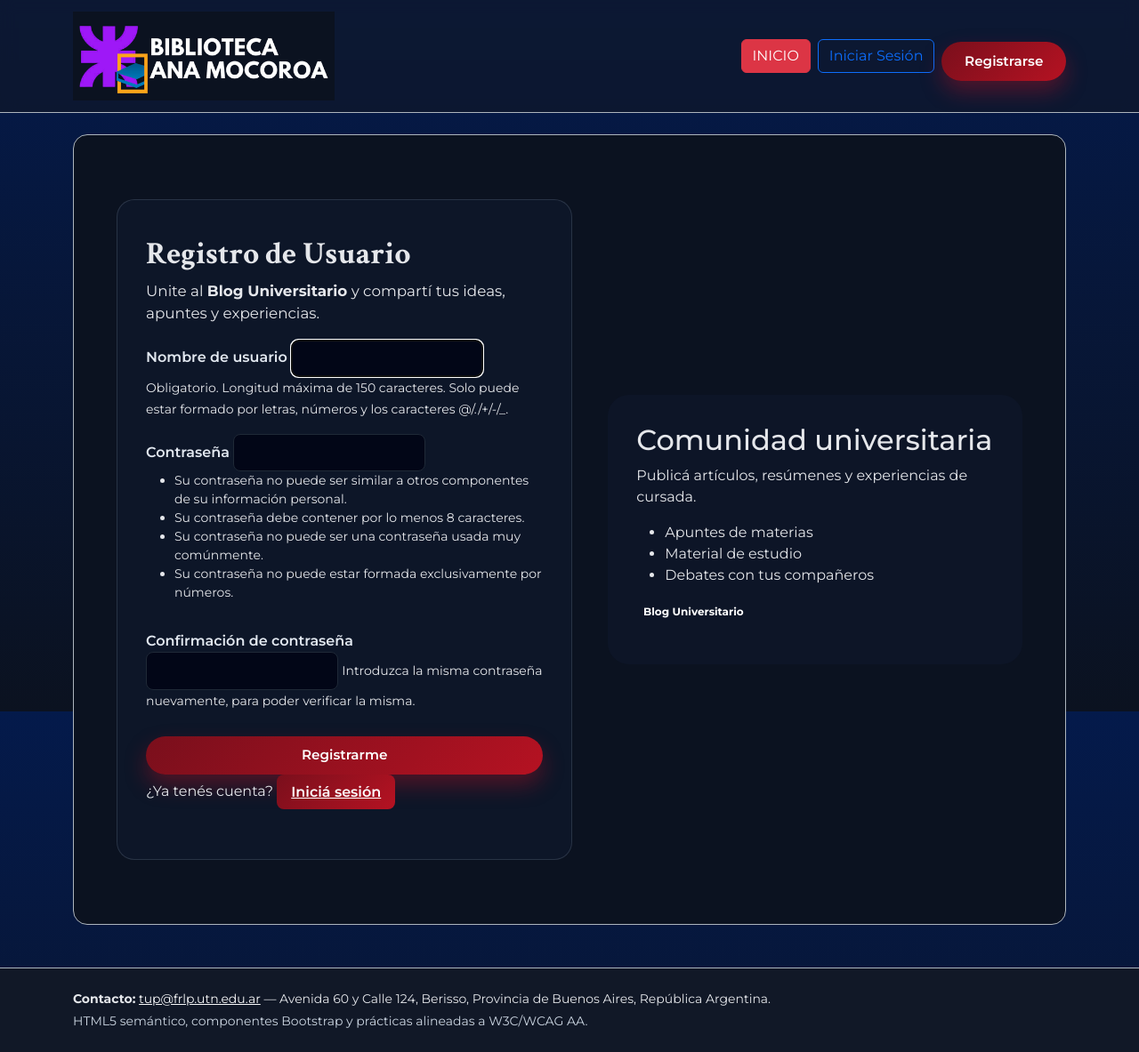
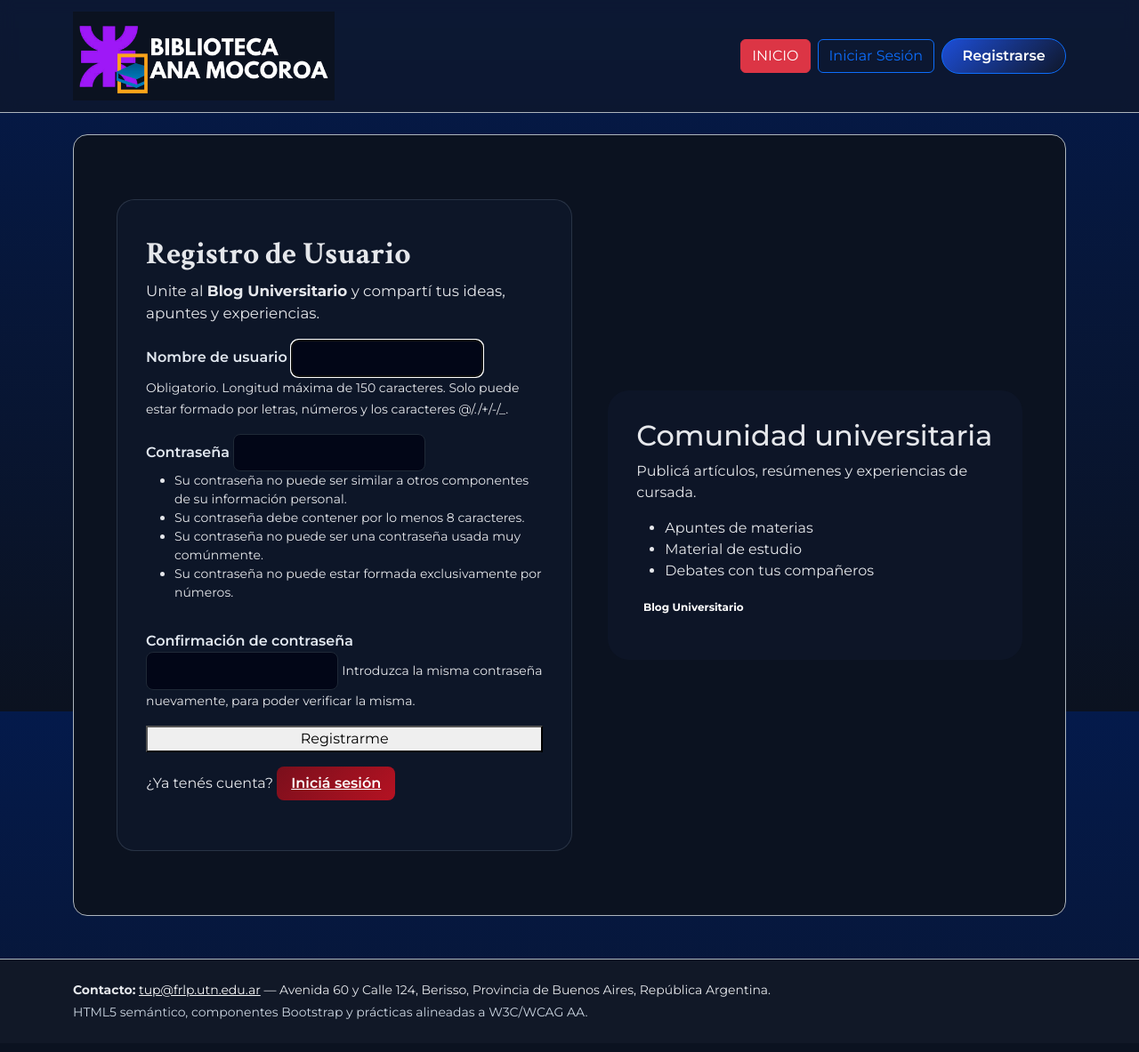
Before and after one commit to Lawcito/academic_blog, a Django app: page /registro/ in a window 1280 px wide. Shown: the whole page at 89% size. After the commit the page ends 1146 px from the top, so only its background shows below. Run offline with Django 5.2, Linux system fonts and the light colour scheme.

Commit message:
arregle el css

```diff
--- a/blog_academico/static/css/auth.css
+++ b/blog_academico/static/css/auth.css
@@ -80,19 +80,16 @@
 }
 
 /* Botón – ROJO/BORDÓ (tu pedido) */
-.btn-primary {
-    margin-top: 0.75rem !important;
-    border: none !important;
+/* Botón de la barra de navegación: estilo azul marino uniforme */
+.navbar .btn-primary {
+    background: linear-gradient(135deg, var(--accent-soft), var(--bg-main)) !important;
+    color: #ffffff !important;
+    box-shadow: none !important;
     border-radius: 999px !important;
-    padding: 0.65rem 1.6rem !important;
-    font-size: 0.95rem !important;
+    padding: 0.45rem 1.4rem !important;
     font-weight: 600 !important;
-    cursor: pointer !important;
-    background: linear-gradient(135deg, #7a0f1c, #b51222) !important;
-    color: white !important;
-    box-shadow: 0 12px 25px rgba(181, 18, 34, 0.4) !important;
-    transition: 0.2s ease-in-out !important;
 }
+
 
 .btn-primary:hover {
     filter: brightness(1.15) !important;
@@ -130,3 +127,22 @@
         padding: 2rem 1rem;
     }
 }
+/* Botón principal del formulario: que no quede pegado al link de abajo */
+.auth-form .btn-primary {
+    margin-bottom: 1rem !important;  /* espacio con "¿Ya tenés cuenta? Iniciá sesión" */
+}
+/* === BOTÓN "Registrarse" DEL NAVBAR EN AZUL MARINO === */
+.navbar .btn-registrarse {
+    background: var(--bg-main) !important;       /* azul marino principal */
+    color: #fff !important;
+    border-radius: 999px !important;
+    padding: 0.45rem 1.4rem !important;
+    border: 1px solid var(--accent-soft) !important;
+    font-weight: 600 !important;
+    transition: 0.2s ease-in-out !important;
+}
+
+.navbar .btn-registrarse:hover {
+    background: var(--accent-soft) !important;    /* azul académico */
+    color: white !important;
+}
--- a/blog_academico/templates/base.html
+++ b/blog_academico/templates/base.html
@@ -63,10 +63,10 @@
               </li>
             {% else %}
               <li class="nav-item">
-                <a class="btn btn-outline-primary w-100" href="{% url 'login' %}">Iniciar Sesión</a>
+                <a class="btn btn-outline-primary w-100" href="{% url 'login' %}"> Iniciar Sesión </a>
               </li>
               <li class="nav-item">
-                <a class="btn btn-primary w-100" href="{% url 'registro' %}">Registrarse</a>
+                <a class="btn btn-primary w-100" href="{% url 'registro' %}"> Registrarse </a>
               </li>
             {% endif %}
           </ul>
--- a/blog_academico/templates/registration/registro.html
+++ b/blog_academico/templates/registration/registro.html
@@ -47,8 +47,11 @@
         </form>
 
         <p class="auth-alt">
+
+
             ¿Ya tenés cuenta?
-            <a href="{% url 'login' %}" class="btn-secondary">Iniciá sesión</a>
+
+            <a href="{% url 'login' %}" class="btn-secondary"> Iniciá sesión </a>
         </p>
     </div>
 
```
